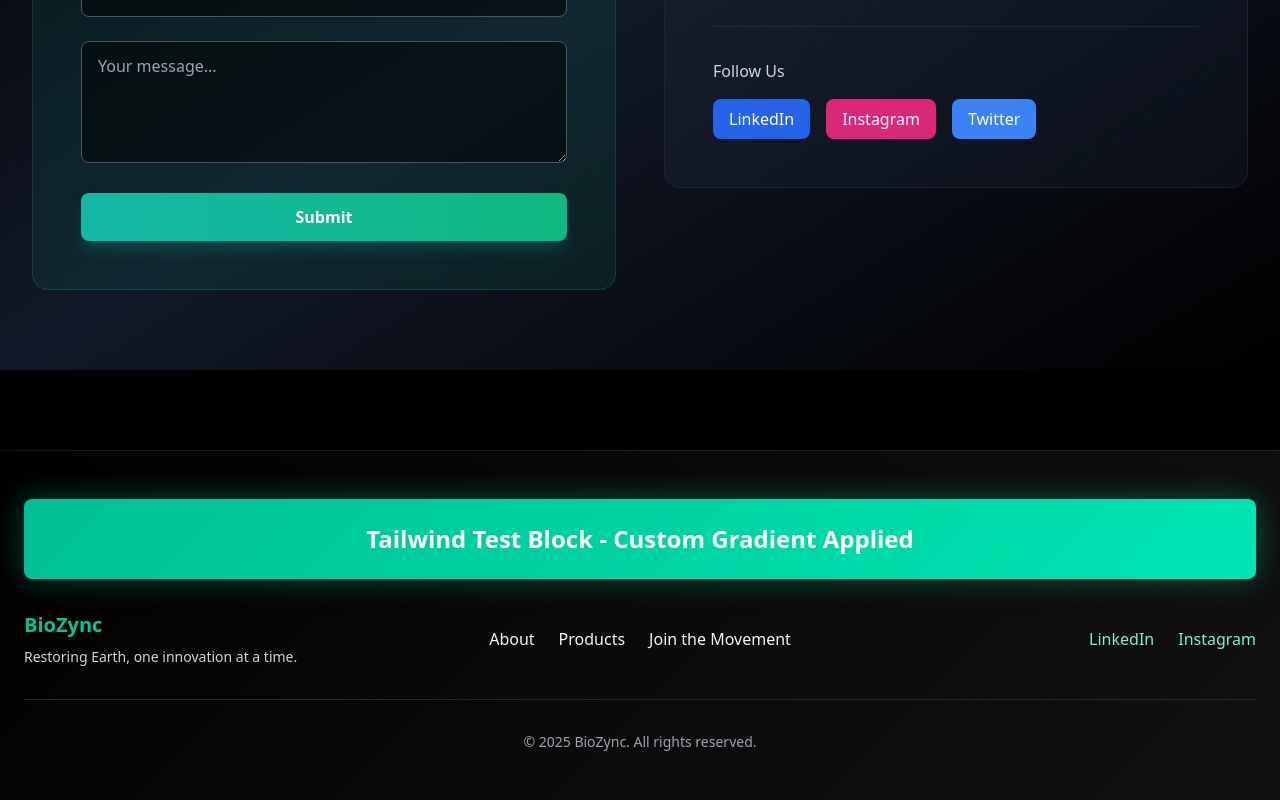
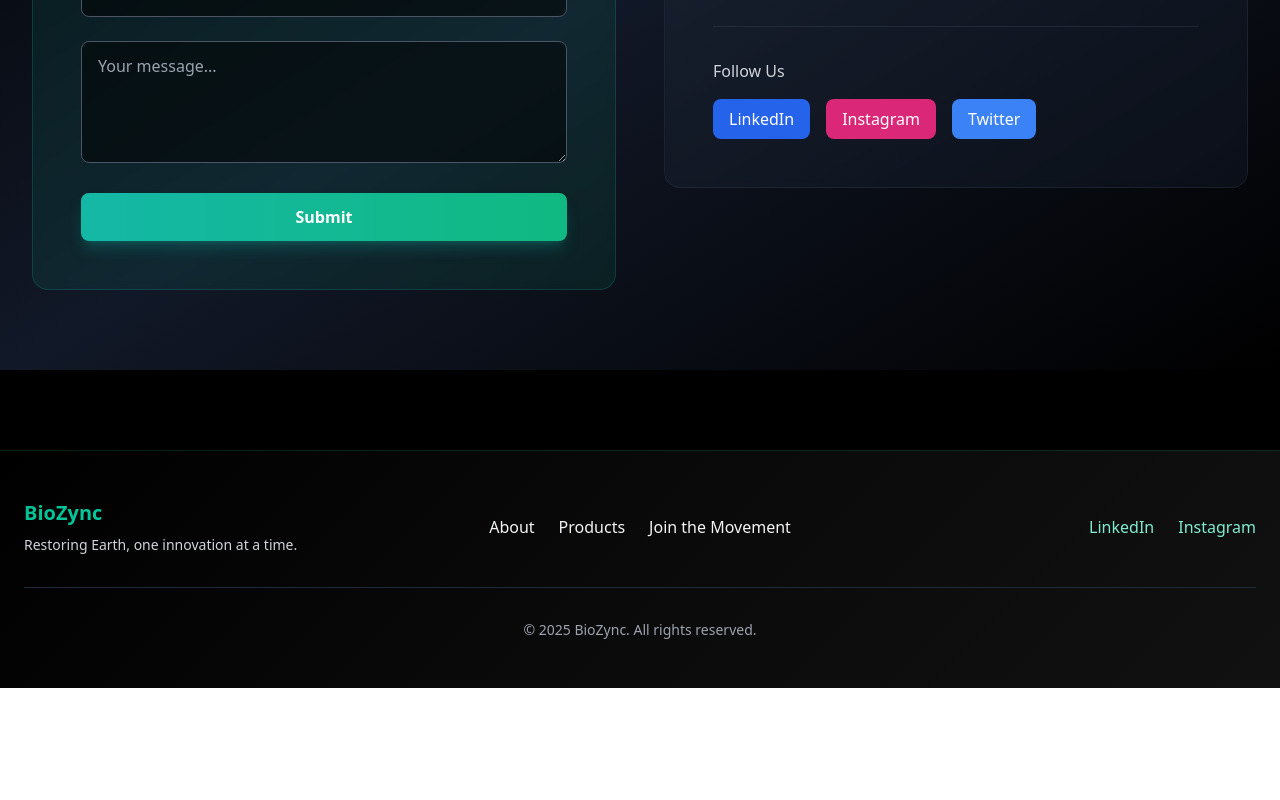
Before and after one commit to biozyncofficial-ux/biozync, a React (Vite) app: page / in a window 1280 px wide. Shown: the part 2509-3309 px from the top of the page. After the commit the page ends 3197 px from the top, so only its background shows below. Built offline with nearby package versions, Linux system fonts and the light colour scheme.

Commit message:
Update App.jsx

```diff
--- a/src/App.jsx
+++ b/src/App.jsx
@@ -87,11 +87,6 @@ function App() {
       {/* Footer */}
       <footer className="footer-gradient mt-20 py-12 px-6">
         <div className="max-w-7xl mx-auto">
-          {/* Tailwind Test Block */}
-          <div className="tailwind-test text-white text-2xl p-6 rounded-lg mb-8 text-center font-bold">
-            Tailwind Test Block - Custom Gradient Applied
-          </div>
-
           <div className="grid grid-cols-1 md:grid-cols-3 gap-8 items-center">
             {/* Footer Logo */}
             <div className="text-center md:text-left">
```
